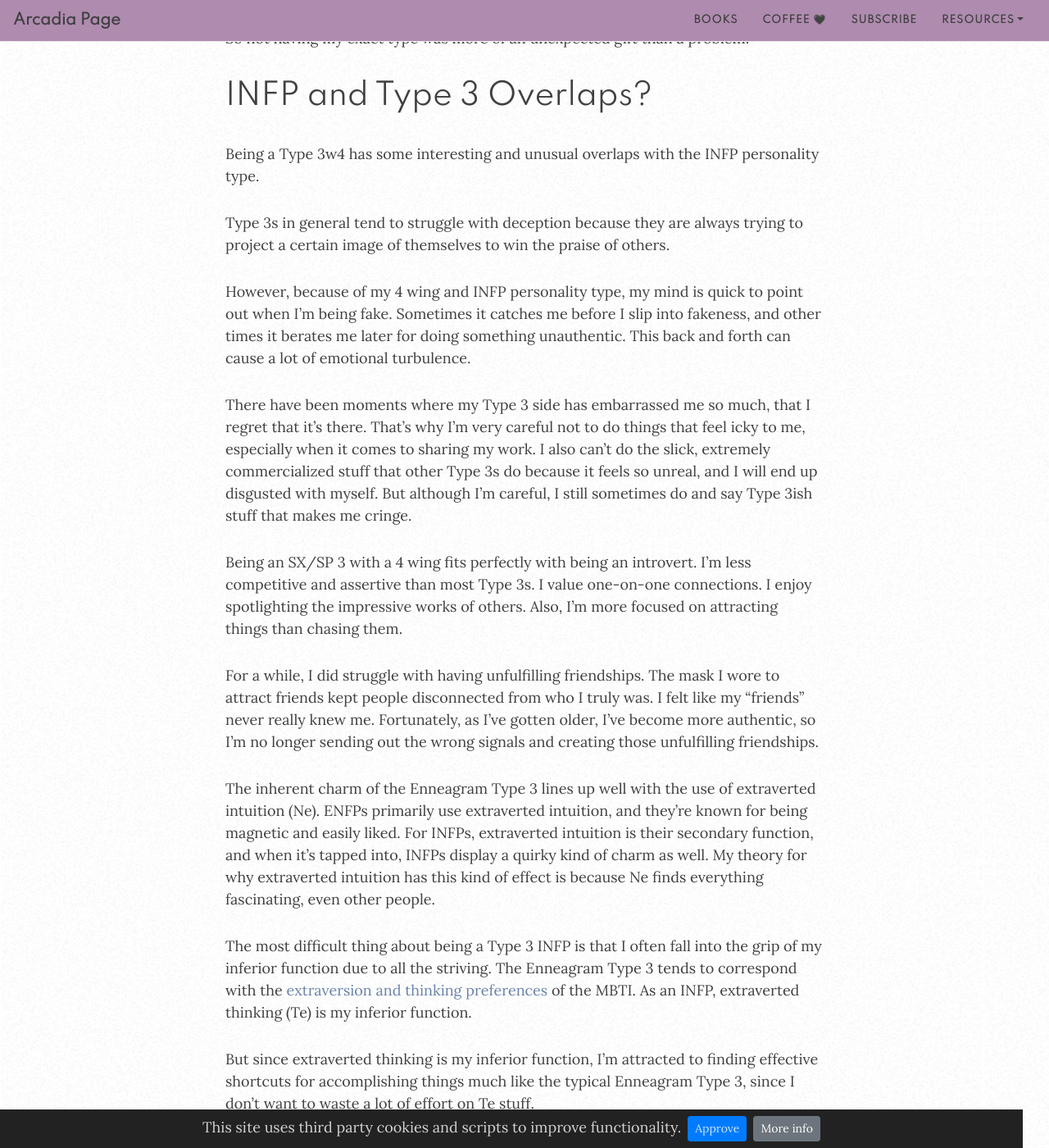
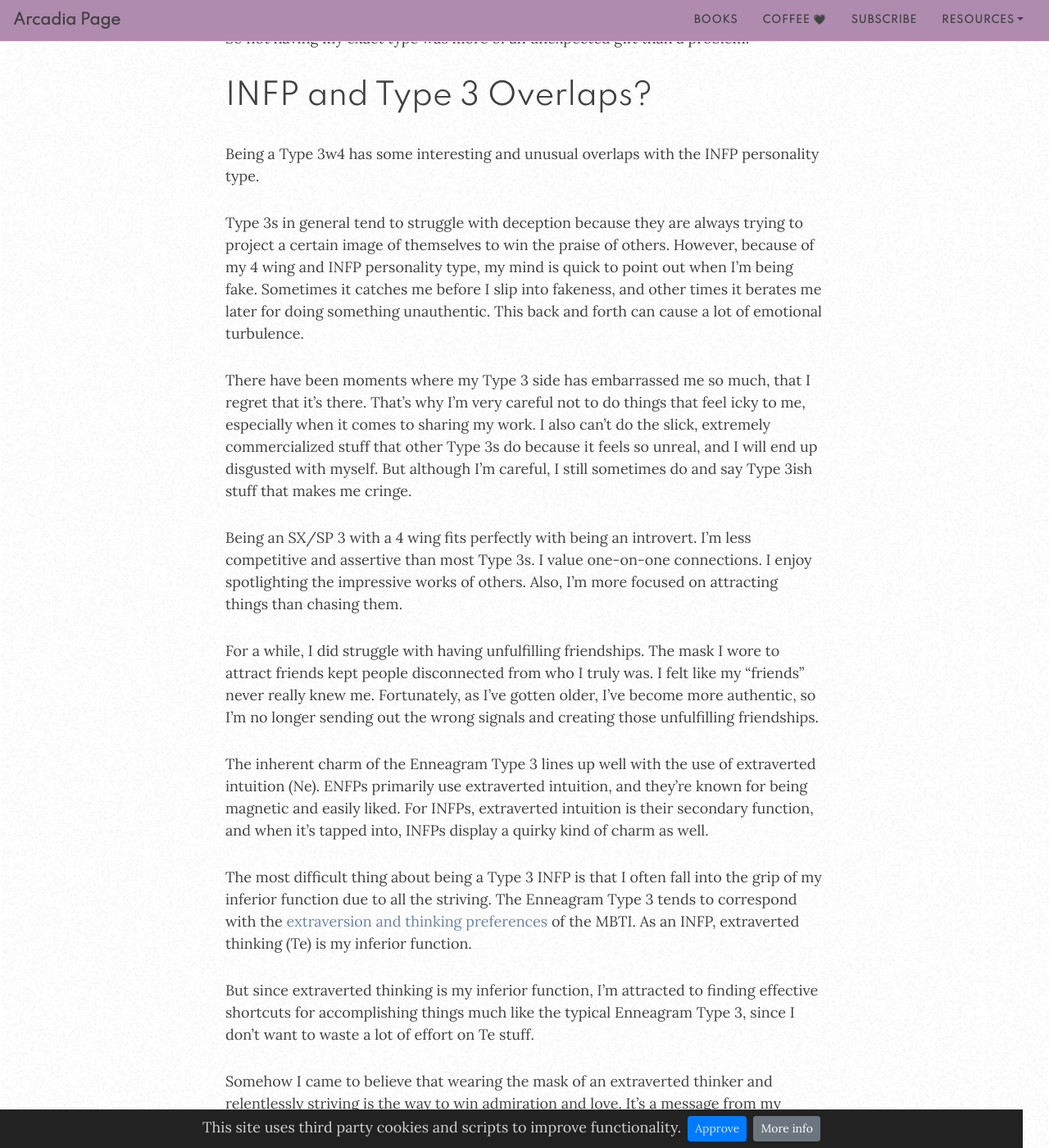
Before and after one commit to arcadiapage/arcadiapage.github.io, a Jekyll site: the page built from _posts/2022-09-30-what-it-s-like-being-an-infp-enneagram-type-3.md, in a window 1280 px wide and 1400 px high, scrolled down 2467 px. Shown: the whole window at 82% size. Built offline with Jekyll 4.4.1, drawn with Linux system fonts in a browser that asks for light colours; nearby versions of some CDN libraries; comment, search, counter and statistics services are not loaded; some of the changed text lies outside the part shown.

Commit message:
Update from Forestry.io arcadiapage updated _posts/2022-09-30-what-it-s-like-being-an-infp-enneagram-type-3.md

```diff
--- a/_posts/2022-09-30-what-it-s-like-being-an-infp-enneagram-type-3.md
+++ b/_posts/2022-09-30-what-it-s-like-being-an-infp-enneagram-type-3.md
@@ -10,11 +10,11 @@
 
 ( [This](https://personalitypath.com/enneagram/wings/enneagram-3w2-3w4/) site and [this site](https://psychologia.co/3w4/) have good descriptions of 3w4s. And [this site](https://enneagramexplained.com/the-27-enneagram-subtypes/) has a nice description of the subtypes for each type.)
 
-At first, there was the excitement of recognition. The feeling of, "This is so me, that it's crazy that I didn't even realize it!”
+At first, there was the excitement of recognition. The feeling of, "This is so me, it's crazy I didn't realize it!”
 
 But then there was also the dread. I would be lying if I said that I did not suffer from a brief identity crisis. Realizing that I'm a Type 3 was like discovering that the evil I've worked so hard to vanquish is actually within.
 
-When I think of Enneagram Type 3s, I think of influencers, celebrities, and entrepreneurs who are so obsessed with image and status that they get into trouble. They are addicted to likes and are disconnected from themselves. This isn't appealing to me. As a result, I've been ignoring as much of the stuff that makes me a Type 3 as I can, even the things that are good.
+When I think of Enneagram Type 3s, I think of influencers, celebrities, and entrepreneurs who are so obsessed with image and status that they get into trouble. They are addicted to likes and are disconnected from themselves. This isn't appealing to me. As a result, I've been ignoring as much of what makes me a Type 3, even the things that are good.
 
 But I've realized that no matter how much I deny it, the truth remains. I care about achievement, and I want to be the boss--mainly of myself. I am all into entrepreneurship. I care about doing things in style, looking good, and working hard on my skills. I will stubbornly stick to my goals and dreams, and I ~~love attention~~ will gladly accept the praise that comes my way. I also enjoy encouraging others to do and become their best.
 
@@ -44,9 +44,7 @@
 
 Being a Type 3w4 has some interesting and unusual overlaps with the INFP personality type.
 
-Type 3s in general tend to struggle with deception because they are always trying to project a certain image of themselves to win the praise of others.
-
-However, because of my 4 wing and INFP personality type, my mind is quick to point out when I'm being fake. Sometimes it catches me before I slip into fakeness, and other times it berates me later for doing something unauthentic. This back and forth can cause a lot of emotional turbulence.
+Type 3s in general tend to struggle with deception because they are always trying to project a certain image of themselves to win the praise of others. However, because of my 4 wing and INFP personality type, my mind is quick to point out when I'm being fake. Sometimes it catches me before I slip into fakeness, and other times it berates me later for doing something unauthentic. This back and forth can cause a lot of emotional turbulence.
 
 There have been moments where my Type 3 side has embarrassed me so much, that I regret that it's there. That's why I'm very careful not to do things that feel icky to me, especially when it comes to sharing my work. I also can't do the slick, extremely commercialized stuff that other Type 3s do because it feels so unreal, and I will end up disgusted with myself. But although I'm careful, I still sometimes do and say Type 3ish stuff that makes me cringe.
 
@@ -54,13 +52,13 @@
 
 For a while, I did struggle with having unfulfilling friendships. The mask I wore to attract friends kept people disconnected from who I truly was. I felt like my "friends” never really knew me. Fortunately, as I've gotten older, I've become more authentic, so I'm no longer sending out the wrong signals and creating those unfulfilling friendships.
 
-The inherent charm of the Enneagram Type 3 lines up well with the use of extraverted intuition (Ne).  ENFPs primarily use extraverted intuition, and they're known for being magnetic and easily liked. For INFPs, extraverted intuition is their secondary function, and when it's tapped into, INFPs display a quirky kind of charm as well. My theory for why extraverted intuition has this kind of effect is because Ne finds everything fascinating, even other people.
+The inherent charm of the Enneagram Type 3 lines up well with the use of extraverted intuition (Ne).  ENFPs primarily use extraverted intuition, and they're known for being magnetic and easily liked. For INFPs, extraverted intuition is their secondary function, and when it's tapped into, INFPs display a quirky kind of charm as well.
 
 The most difficult thing about being a Type 3 INFP is that I often fall into the grip of my inferior function due to all the striving. The Enneagram Type 3 tends to correspond with the [extraversion and thinking preferences](https://personalityjunkie.com/07/myers-briggs-enneagram-mbti-types-correlations-relationship/) of the MBTI. As an INFP, extraverted thinking (Te) is my inferior function.
 
 But since extraverted thinking is my inferior function, I'm attracted to finding effective shortcuts for accomplishing things much like the typical Enneagram Type 3, since I don't want to waste a lot of effort on Te stuff.
 
-Somehow I came to believe that wearing the mask of an extraverted thinker via relentlessly striving is the way to win admiration and love and that I'm not good enough as I am. It's a message from my childhood and society. I feel that in some ways I'm more fragile than Type 3s that have different MBTI types since I'm more prone to burnout due to overuse of extraverted thinking.
+Somehow I came to believe that wearing the mask of an extraverted thinker and relentlessly striving is the way to win admiration and love. It's a message from my childhood and society. I feel that in some ways I'm more fragile than Type 3s that have different MBTI types since I'm more prone to burnout due to overuse of extraverted thinking.
 
 However, the amazing thing is that being a healthy INFP means being a healthy Enneagram Type 3. A healthy INFP is in touch with [introverted](https://arcadiapage.com/2018/03/life-as-introverted-feeling-user.html) feeling. They are deeply aware of their values and what's important to them. This makes INFPs authentic.
 
@@ -86,7 +84,7 @@
 
 So far, I've only come across one example of a character who is very likely an INFP 3w4. I know this example is nerdy and niche, but I'm putting it out there.
 
-The character is Mikoto Mikoshiba from Monthly Girls' Nozaki-kun. This is a manga, and the anime was available on Netflix for a while.
+The character is Mikoto Mikoshiba from **Monthly Girls' Nozaki-kun**. This is a manga, and the anime was available on Netflix for a while.
 
 Mikoshiba is a shy, sensitive, introverted otaku who works hard to project a flashy, flirty persona, but gets easily embarrassed by his own displays of overconfidence. This mix of opposing characteristics is very endearing, and not only does it make me laugh, but I get where this character is coming from.
 
```
Also changed, not shown: other parts of _posts/2022-09-30-what-it-s-like-being-an-infp-enneagram-type-3.md (+6 -6 lines).
